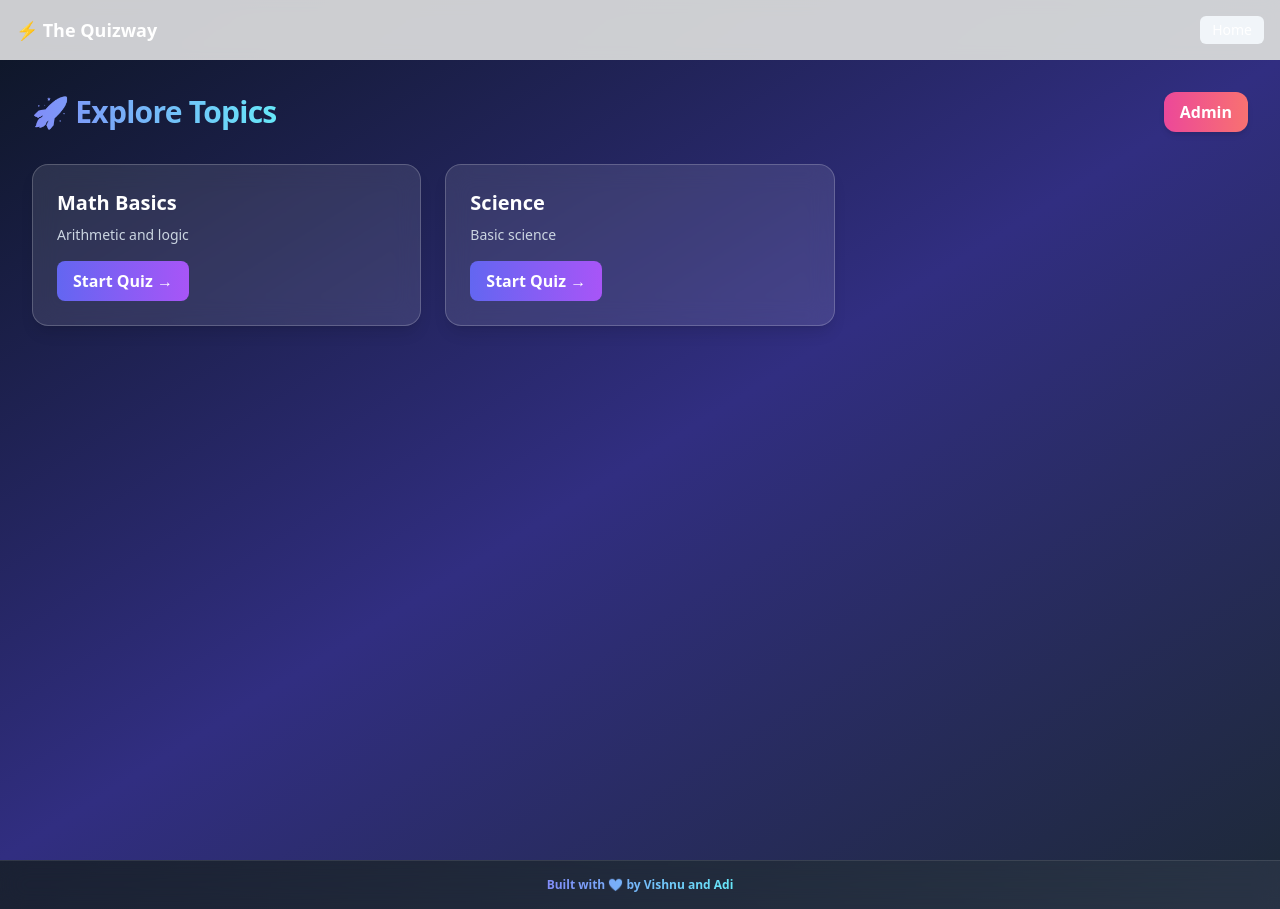
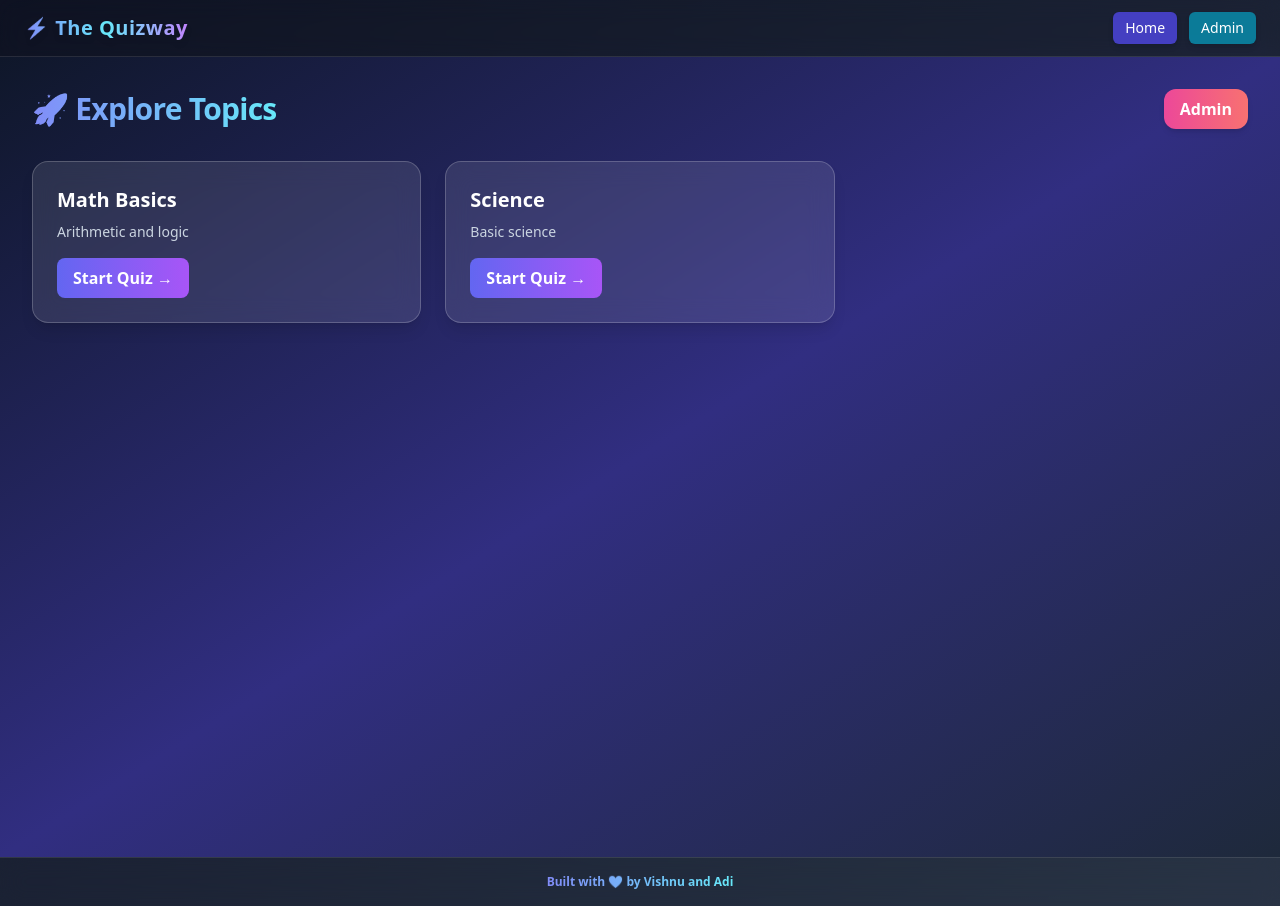
Before and after one commit to nerdrama-ai/The_Quizway_V1, a React (Vite) app: page / in a window 1280 px wide. Built offline with nearby package versions, Linux system fonts and the light colour scheme.

Commit message:
Update Header.jsx

```diff
--- a/src/components/Header.jsx
+++ b/src/components/Header.jsx
@@ -1,12 +1,29 @@
-import React from 'react'
-import clsx from 'clsx'
+// FILE: src/components/Header.jsx
+import React from "react"
 
+export default function Header({ title, onHome, onAdmin }) {
+  return (
+    <header className="sticky top-0 z-20 flex items-center justify-between px-6 py-3 bg-white/5 backdrop-blur-md border-b border-white/10">
+      {/* App Title */}
+      <h1 className="text-xl font-bold bg-gradient-to-r from-indigo-400 via-cyan-300 to-purple-400 bg-clip-text text-transparent tracking-wide drop-shadow-md">
+        {title}
+      </h1>
 
-export default function Header({ title, onHome }){
-return (
-<header className="flex items-center justify-between p-4 bg-white/80 backdrop-blur sticky top-0 z-20">
-<h1 className="text-lg font-semibold">{title}</h1>
-<button onClick={onHome} className="text-sm px-3 py-1 rounded-md bg-slate-100 hover:bg-slate-200">Home</button>
-</header>
-)
+      {/* Nav Buttons */}
+      <div className="flex gap-3">
+        <button
+          onClick={onHome}
+          className="px-3 py-1.5 rounded-md bg-indigo-600/80 hover:bg-indigo-600 text-white text-sm transition-all shadow-md hover:shadow-indigo-500/30"
+        >
+          Home
+        </button>
+        <button
+          onClick={onAdmin}
+          className="px-3 py-1.5 rounded-md bg-cyan-600/80 hover:bg-cyan-600 text-white text-sm transition-all shadow-md hover:shadow-cyan-500/30"
+        >
+          Admin
+        </button>
+      </div>
+    </header>
+  )
 }
```
